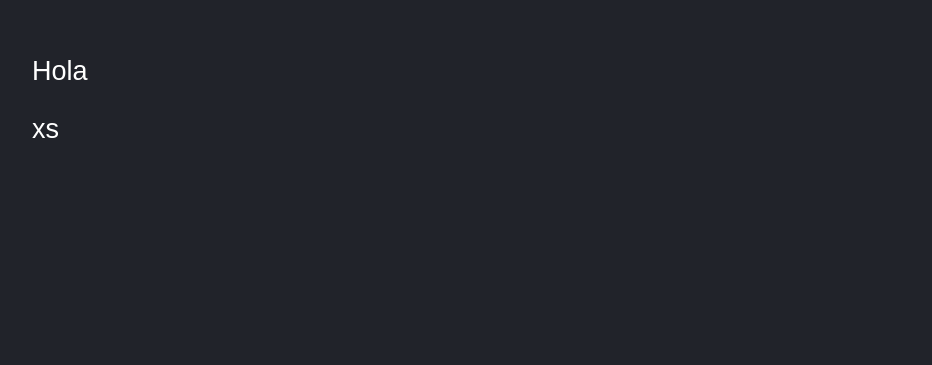
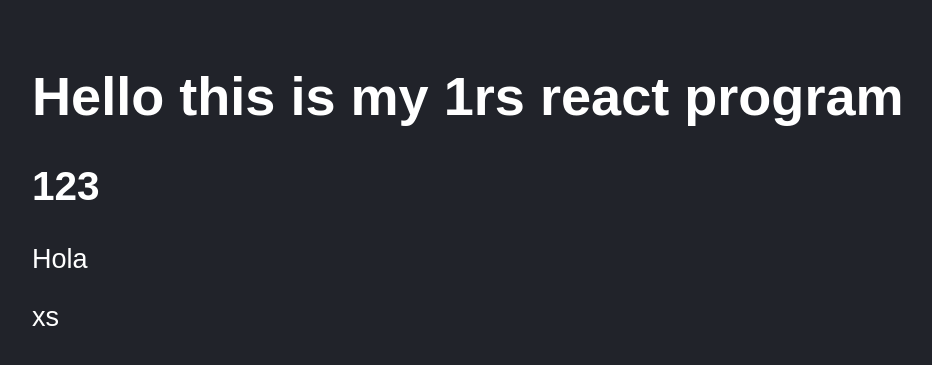
Before and after one commit to richarn/vite, a React (Vite) app: page / in a window 1280 px wide. Shown: the part 119-484 px from the top of the page, without its empty margins (116-1048 px from the left). Built offline with nearby package versions, Linux system fonts and the light colour scheme.

Commit message:
props in react

```diff
--- a/src/FirstApp.jsx
+++ b/src/FirstApp.jsx
@@ -1,18 +1,17 @@
-const msj = {
-    msj: 'Hola Mundo',
-    ttitle: 'Saludo'
-};
-
 const Ejemplo = () => {
     return(
         <p>Hola</p>
         )
 }
 
+export const FirstApp = ( { title, nmro } ) => {
 
-export const FirstApp = () => {
+    // console.log(props);
+
     return (
         <>
+            <h1>{ title }</h1>
+            <h2>{ nmro }</h2>
             {Ejemplo()}
             {/* <h1>{ JSON.stringify(msj)}</h1> */}
             <p>xs</p>
--- a/src/main.jsx
+++ b/src/main.jsx
@@ -8,7 +8,7 @@
 
 ReactDOM.createRoot( document.getElementById('root') ).render(
 <React.StrictMode>
-    <FirstApp />
+    <FirstApp title="Hello this is my 1rs react program" nmro={123}/>
 </React.StrictMode>
 
 );
```
